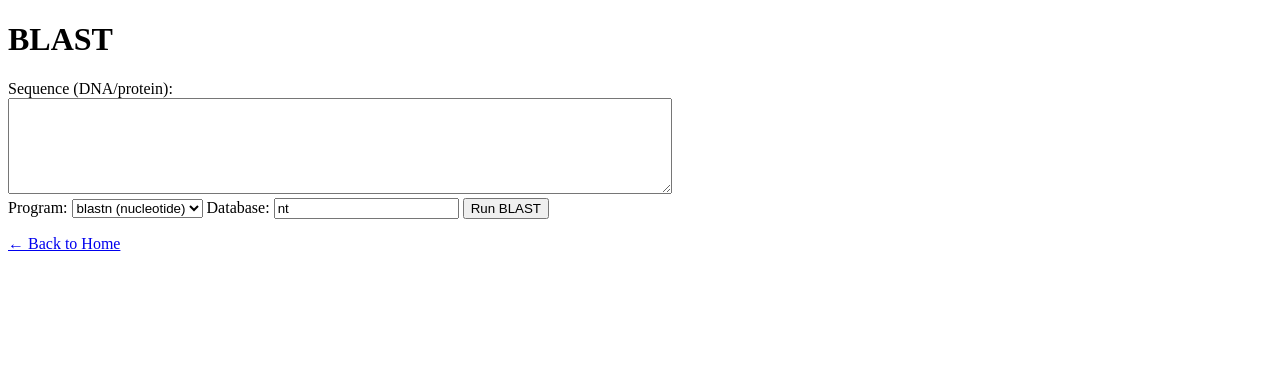
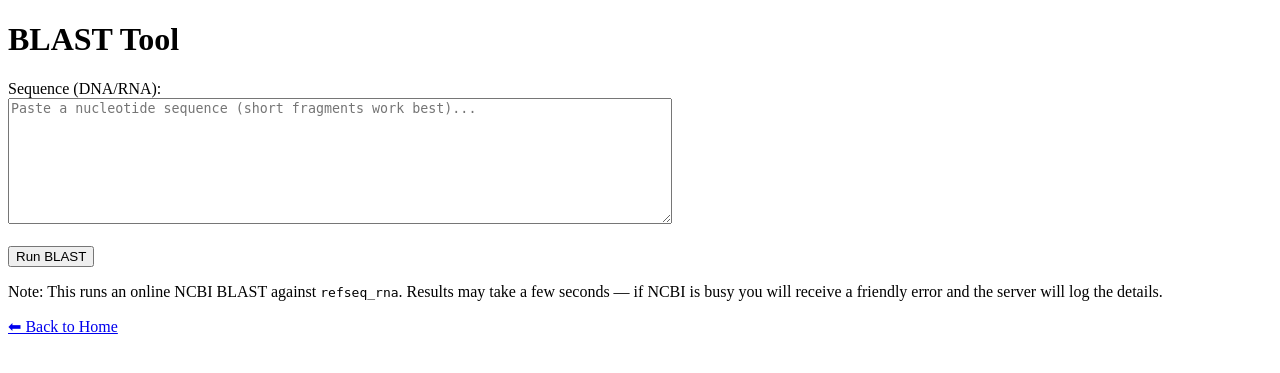
Before and after one commit to pathangufran123786-source/bio_tools, a Flask app: page /blast in a window 1280 px wide. Shown: the top 373 px of the page. Run offline with Flask 2, Linux system fonts and the light colour scheme.

Commit message:
Added blast_results.html and updated blast.html + app.py

```diff
--- a/app.py
+++ b/app.py
@@ -119,81 +119,34 @@ def gc_content():
     return render_template("gc_content.html", result=result, input_seq=input_seq)
 
 
-@app.route("/blast", methods=["GET", "POST"])
+@app.route('/blast', methods=['GET', 'POST'])
 def blast():
-    blast_result = None
-    submission = None
+    if request.method == 'GET':
+        return render_template('blast.html')
 
-    if request.method == "POST":
-        seq = request.form.get("sequence", "").strip()
-        program = request.form.get("program", "blastn")
-        db = request.form.get("db", "nt")
+    # POST request: user submitted a sequence
+    seq = request.form.get('sequence', '').strip()
+    if not seq:
+        return render_template('blast.html', error="Please provide a sequence.")
 
-        if not seq:
-            flash("Please provide a sequence to BLAST.", "warning")
-            return redirect(url_for("blast"))
+    try:
+        # Try running BLAST against a smaller DB to reduce timeouts
+        result_handle = NCBIWWW.qblast("blastn", "refseq_rna", seq, format_type="XML", hitlist_size=5)
+        xml_result = result_handle.read()
+        result_handle.close()
 
-        # Show immediate submission summary
-        submission = {"program": program, "db": db, "sequence": seq[:1000]}
+        # Send raw result to a simple results page
+        return render_template('blast_results.html', raw_xml=xml_result)
 
-        # ---------------------------
-        # REMOTE BLAST: enabled here
-        # ---------------------------
-        # WARNING / PREPARATION:
-        #   1) Set Entrez.email to your real email (NCBI policy).
-        #   2) Use this sparingly and avoid heavy automation.
-        #   3) Queries can take several seconds to return.
-        #
-        # Replace the placeholder email below with your real email address:
-        Entrez.email = "pathangufran123786@gmail.com"   # <- REPLACE with your email before running!
+    except Exception as e:
+        # Print full traceback to logs
+        traceback.print_exc(file=sys.stdout)
 
-        try:
-            # qblast will send the query to NCBI and return an HTTP handle
-            # format_type="XML" returns BLAST XML which we parse with NCBIXML
-            handle = NCBIWWW.qblast(program, db, seq, format_type="XML", hitlist_size=10)
-            blast_xml = handle.read()
-            handle.close()
-
-            # Parse BLAST XML: collect top hits/hsp info
-            blast_records = NCBIXML.parse(io.StringIO(blast_xml))
-            hits = []
-            # NCBIXML.parse yields one or more records; we'll iterate and take alignments
-            for record in blast_records:
-                for alignment in record.alignments[:10]:  # top 10 alignments
-                    for hsp in alignment.hsps[:1]:  # first HSP for each alignment
-                        # compute percent identity (identities / align_length * 100) if available
-                        ident = getattr(hsp, "identities", None)
-                        alin_len = getattr(hsp, "align_length", None)
-                        pct_id = None
-                        if ident is not None and alin_len:
-                            try:
-                                pct_id = round((int(ident) / int(alin_len)) * 100, 2)
-                            except Exception:
-                                pct_id = None
-
-                        hits.append({
-                            "title": getattr(alignment, "title", ""),
-                            "length": getattr(alignment, "length", None),
-                            "score": getattr(hsp, "score", None),
-                            "e_value": getattr(hsp, "expect", None),
-                            "identity": ident,
-                            "align_length": alin_len,
-                            "pct_identity": pct_id
-                        })
-                # Since most qblast queries return a single record, break after first record
-                break
-
-            blast_result = {"hits": hits, "submission": submission}
-            if not hits:
-                blast_result["note"] = "No hits found."
-
-        except Exception as e:
-            # Catch network/NCBI errors and show friendly message
-            flash(f"BLAST error: {e}", "danger")
-            # Provide the submission summary so the user knows what was sent
-            blast_result = {"error": str(e), "submission": submission}
-
-    return render_template("blast.html", result=blast_result)
+        # Show user-friendly message
+        return render_template(
+            'blast.html',
+            error="BLAST request failed. Possible reasons: NCBI timeout, network issue, or invalid input."
+        )
 
 
 if __name__ == "__main__":
--- a/templates/blast.html
+++ b/templates/blast.html
@@ -1,62 +1,26 @@
 <!doctype html>
 <html>
-<head><meta charset="utf-8"><title>BLAST</title></head>
+<head>
+  <meta charset="utf-8">
+  <title>BLAST Tool</title>
+</head>
 <body>
-  <h1>BLAST</h1>
+  <h1>BLAST Tool</h1>
 
-  {% with messages = get_flashed_messages(with_categories=true) %}
-    {% if messages %}
-      <ul>
-      {% for cat, msg in messages %}
-        <li><strong>{{ cat }}:</strong> {{ msg }}</li>
-      {% endfor %}
-      </ul>
-    {% endif %}
-  {% endwith %}
+  {% if error %}
+    <p style="color:red;">{{ error }}</p>
+  {% endif %}
 
-  <form method="post">
-    <label>Sequence (DNA/protein):</label><br>
-    <textarea name="sequence" rows="6" cols="80"></textarea><br>
-    <label>Program:</label>
-    <select name="program">
-      <option value="blastn">blastn (nucleotide)</option>
-      <option value="blastp">blastp (protein)</option>
-    </select>
-    <label>Database:</label>
-    <input type="text" name="db" value="nt">
+  <form method="POST">
+    <label for="sequence">Sequence (DNA/RNA):</label><br>
+    <textarea id="sequence" name="sequence" rows="8" cols="80"
+              placeholder="Paste a nucleotide sequence (short fragments work best)..."></textarea>
+    <br><br>
     <button type="submit">Run BLAST</button>
   </form>
 
-  {% if result %}
-    {% if result.hits %}
-      <h3>Top Hits</h3>
-      <table border="1" cellpadding="6">
-        <tr>
-          <th>Title</th>
-          <th>Length</th>
-          <th>Score</th>
-          <th>E-value</th>
-          <th>Identity</th>
-          <th>% Identity</th>
-        </tr>
-        {% for hit in result.hits %}
-        <tr>
-          <td>{{ hit.title }}</td>
-          <td>{{ hit.length }}</td>
-          <td>{{ hit.score }}</td>
-          <td>{{ hit.e_value }}</td>
-          <td>{{ hit.identity }}/{{ hit.align_length }}</td>
-          <td>{{ hit.pct_identity }}%</td>
-        </tr>
-        {% endfor %}
-      </table>
-    {% elif result.note %}
-      <p><em>{{ result.note }}</em></p>
-    {% elif result.error %}
-      <p><strong>Error:</strong> {{ result.error }}</p>
-    {% endif %}
-  {% endif %}
+  <p>Note: This runs an online NCBI BLAST against <code>refseq_rna</code>. Results may take a few seconds — if NCBI is busy you will receive a friendly error and the server will log the details.</p>
 
-  <p><a href="{{ url_for('home') }}">&larr; Back to Home</a></p>
+  <p><a href="{{ url_for('index') }}">⬅ Back to Home</a></p>
 </body>
 </html>
```
Also changed, not shown: templates/blast_results.html (added, +53 -0 lines).
